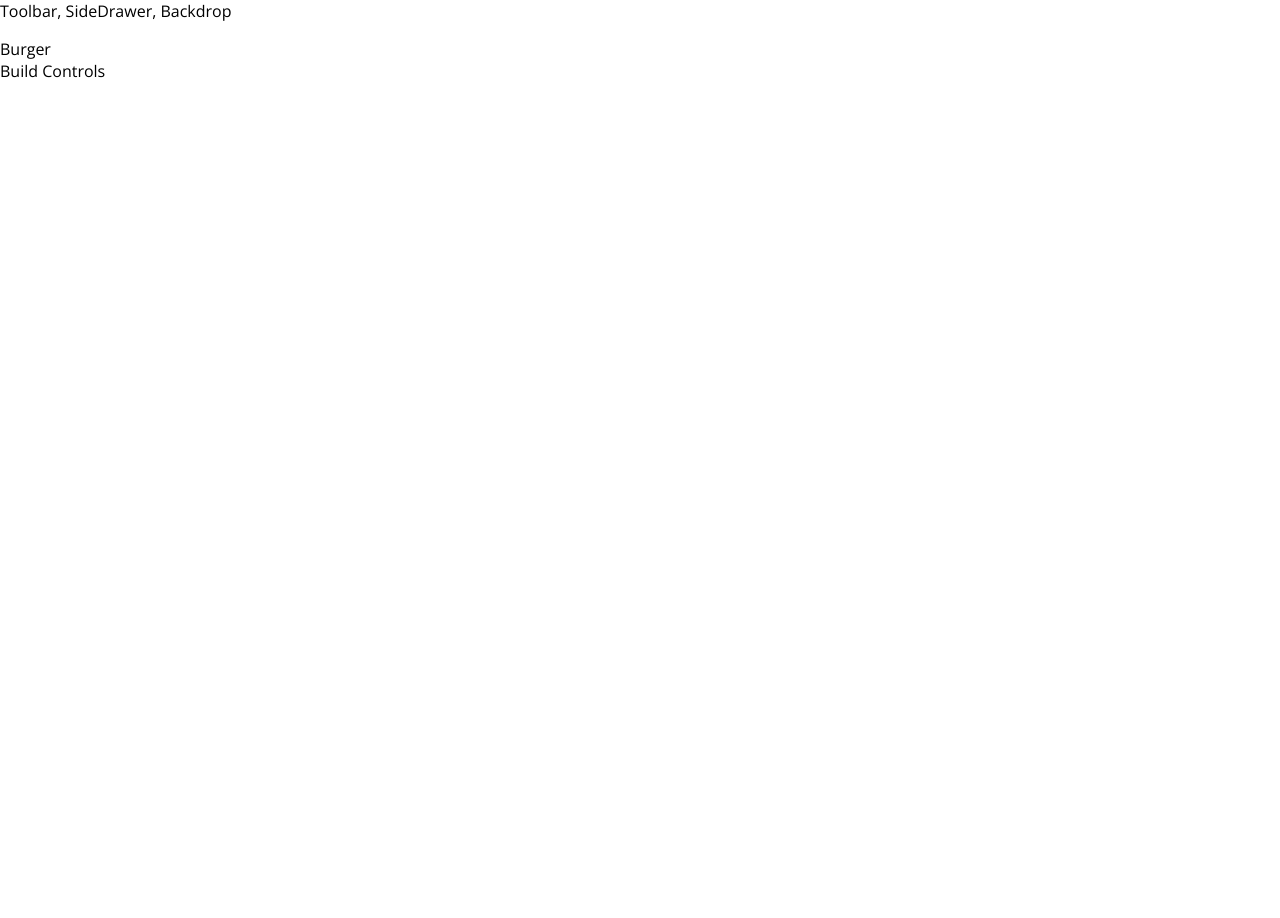
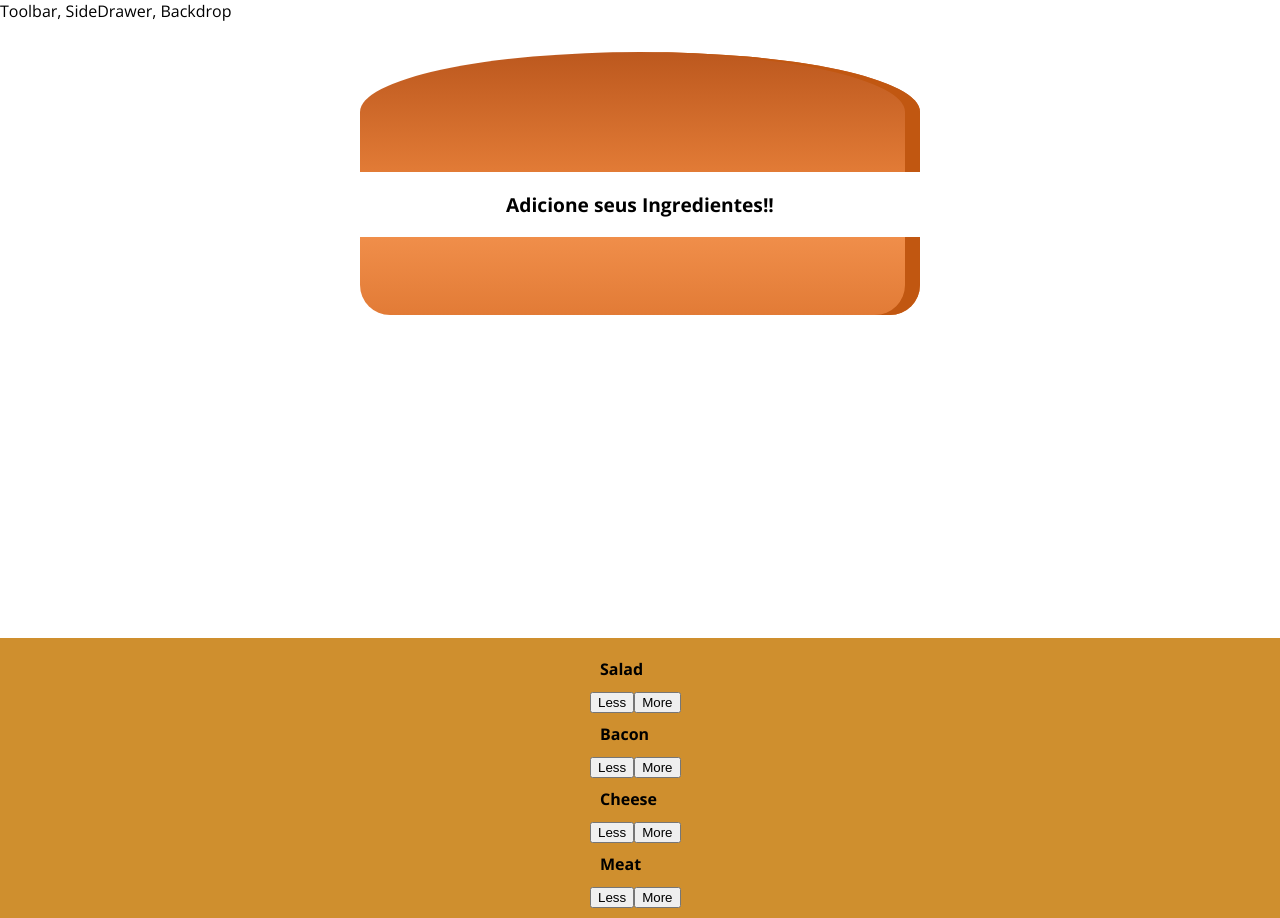
Before and after one commit to vitormcid/burger-builder, a React app: page / in a window 1280 px wide. Before the commit the page ends 800 px from the top, so only its background shows below. Built offline with nearby package versions, Linux system fonts and the light colour scheme.

Commit message:
add burger and burger controllers

```diff
--- /dev/null
+++ b/src/components/Burger/BuildControls/BuildControl/BuildControl.css
@@ -0,0 +1,56 @@
+.BuildControl {
+    display: flex;
+    justify-content: space-between;
+    align-items: center;
+    margin: 5px 0;
+}
+
+.BuildControl button {
+    display: block;
+    font: inherit;
+    padding: 5px;
+    margin: 0 5px;
+    width: 80px;
+    border: 1px solid #AA6817;
+    cursor: pointer;
+    outline: none;
+}
+
+.BuildControl button:disabled {
+    background-color: #AC9980;
+    border: 1px solid #7E7365;
+    color: #ccc;
+    cursor: default;
+}
+
+.BuildControl button:hover:disabled {
+    background-color: #AC9980;
+    color: #ccc;
+    cursor: not-allowed;
+}
+
+.Label {
+    padding: 10px;
+    font-weight: bold;
+    width: 80px;
+}
+
+.BuildControl .Less {
+    background-color: #D39952;
+    color: white;
+}
+
+.BuildControl .More {
+    background-color: #8F5E1E;
+    color: white;
+}
+
+.BuildControl .Less:hover, .BuildControl .Less:active {
+    background-color: #DAA972;
+    color: white;
+}
+
+.BuildControl .More:hover,.BuildControl .More:active {
+    background-color: #99703F;
+    color: white;
+}
--- /dev/null
+++ b/src/components/Burger/BuildControls/BuildControl/BuildControl.js
@@ -0,0 +1,12 @@
+import React from 'react';
+import classes from './BuildControl.css';
+
+const buildControl = (props) => (
+	<div ClassName={classes.BuildControl}>
+		<div className={classes.Label}>{props.label}</div>
+		<button className={classes.Less}>Less</button>
+		<button className={classes.More}>More</button>
+	</div>
+);
+
+export default buildControl;
--- /dev/null
+++ b/src/components/Burger/BuildControls/BuildControls.css
@@ -0,0 +1,10 @@
+.BuildControls{
+	width: 100%;
+	background-color: #CF8F2E;
+	display: flex;
+	flex-flow: column;
+	align-items: center;
+	box-shadow: 0 2px 1px #ccc;
+	margin: auto;
+	padding: 10px 0;
+}
--- /dev/null
+++ b/src/components/Burger/BuildControls/BuildControls.js
@@ -0,0 +1,21 @@
+import React from 'react';
+import classes from './BuildControls.css';
+import BuildControl from './BuildControl/BuildControl'
+
+const controls = [
+	{label: 'Salad',  type: 'salad'},
+	{label: 'Bacon',  type: 'bacon'},
+	{label: 'Cheese', type: 'cheese'},
+	{label: 'Meat',   type: 'meat'},
+
+];
+
+const buildControls = (props) => (
+	<div className={classes.BuildControls}>
+		{controls.map(ctrl => (
+			<BuildControl key={ctrl.label} label ={ctrl.label} />
+		))}
+	</div>
+);
+
+export default buildControls;
--- /dev/null
+++ b/src/components/Burger/Burger.css
@@ -0,0 +1,30 @@
+.Burger {
+    width: 100%;
+    margin: auto;
+    height: 250px;
+    overflow: scroll;
+    text-align: center;
+    font-weight: bold;
+    font-size: 1.2rem;
+}
+
+@media(min-width: 500px) and (min-height: 400px) {
+    .Burger {
+        width: 350px;
+        height: 300px;
+    }
+}
+
+@media(min-width: 500px) and (min-height: 401px) {
+    .Burger {
+        width: 450px;
+        height: 400px;
+    }
+}
+
+@media(min-width: 1000px) and (min-height: 700px) {
+    .Burger {
+        width: 700px;
+        height: 600px;
+    }
+}
--- a/src/components/Burger/Burger.js
+++ b/src/components/Burger/Burger.js
@@ -0,0 +1,29 @@
+import React from 'react';
+import classes from './Burger.css';
+import BurgerIngredient from './BurgerIngredient/BurgerIngredient'
+
+const burger = (props) => {
+	let transformedIngredients = Object.keys(props.ingredients)
+			// estudar essa funcao
+			.map(igKey=> {
+				return [...Array(props.ingredients[igKey])].map((_, i) =>{
+					return <BurgerIngredient key={igKey + i} type = {igKey} />
+				});
+			}).reduce((arr, el) => {
+				return arr.concat(el)
+			},[]);
+
+	if (transformedIngredients.length === 0){
+		transformedIngredients = <p> Adicione seus Ingredientes!! </p>
+	}
+
+	return(
+		<div className={classes.Burger}>
+			<BurgerIngredient type="bread-top" />
+				{transformedIngredients}
+			<BurgerIngredient type="bread-bottom" />
+		</div>
+	);
+};
+
+export default burger;
--- a/src/components/Burger/BurgerIngredient/BurgerIngredient.js
+++ b/src/components/Burger/BurgerIngredient/BurgerIngredient.js
@@ -1,18 +1,20 @@
 import React, { Component } from 'react';
 import PropTypes from 'prop-types';
+import classes from './BurgerIngredient.css';
 
 class BurgerIngredient extends Component {
 	render ()
 	{
+		let ingredient = null;
 		switch (this.props.type){
 			case ('bread-bottom'):
-				ingredient = <div className={classes.BreadBottom}</div>;
+				ingredient = <div className={classes.BreadBottom}></div>
 				break;
-			case ('bread-top');
+			case ('bread-top'):
 				ingredient = (
 					<div className={classes.BreadTop}>
-						<div className={classes.Seed1}</div>
-						<div className={classes.Seed2}</div>
+						<div className={classes.Seed1}></div>
+						<div className={classes.Seed2}></div>
 					</div>
 				);
 				break;
@@ -33,10 +35,7 @@
 		}
 
 		return ingredient;
-
 	}
-
-
 
 };
 
--- a/src/containers/BurgerBuilder/BurgerBuilder.js
+++ b/src/containers/BurgerBuilder/BurgerBuilder.js
@@ -1,12 +1,22 @@
 import React, { Component } from 'react';
 import Aux from '../../hoc/Aux';
+import Burger from '../../components/Burger/Burger';
+import BuildControls from '../../components/Burger/BuildControls/BuildControls';
 
 class BurgerBuilder extends Component{
+	state ={
+		ingredients: {
+			salad: 0,
+			bacon: 0,
+			cheese: 0,
+			meat: 0
+		}
+	}
 	render (){
 		return (
 			<Aux>
-				<div> Burger </div>
-				<div> Build Controls </div>
+				<Burger ingredients={this.state.ingredients}/>
+				<BuildControls />
 			</Aux>
 		);
 	}
```
